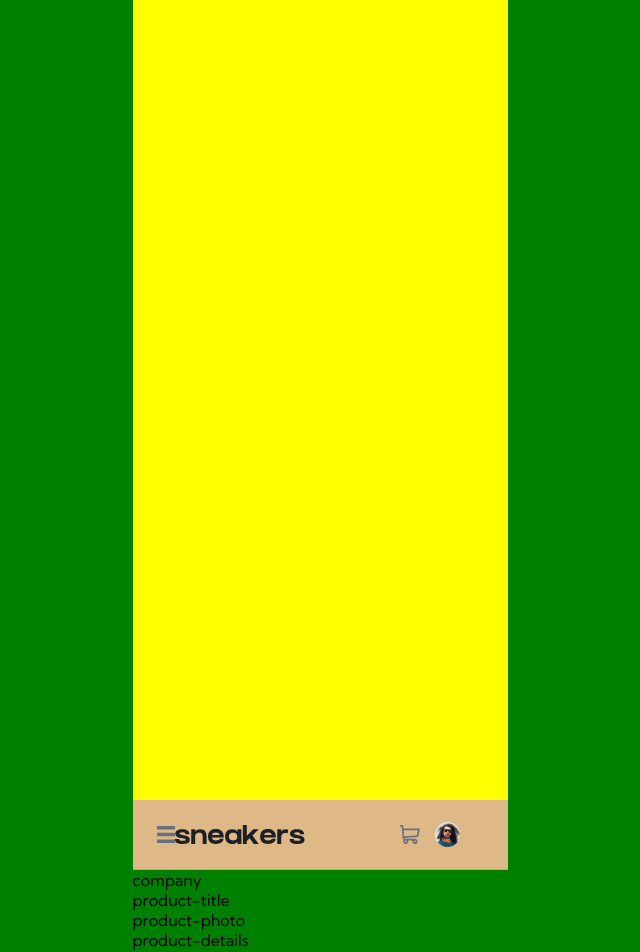
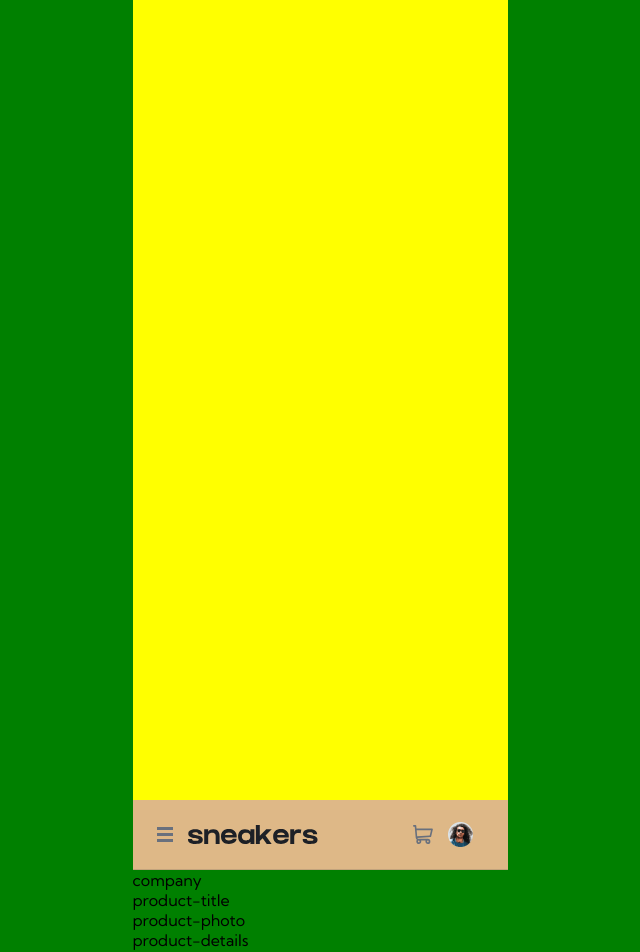
Before and after one commit to j-eick/ecom-productPage, a React (Vite) app: page / in a window 1280 px wide. Shown: the top 952 px of the page, without its empty margins (320-960 px from the left). Built offline with nearby package versions, Linux system fonts and the light colour scheme.

Commit message:
burger styling

```diff
--- a/src/components/BurgerMenu/BurgerMenu.module.css
+++ b/src/components/BurgerMenu/BurgerMenu.module.css
@@ -3,6 +3,8 @@
 }
 @media (min-width: 375px) {
   .burgerMenu {
-    display: block;
+    display: flex;
+    height: 15px;
+    margin-right: 15px;
   }
 }/*# sourceMappingURL=BurgerMenu.module.css.map */
--- a/src/components/BurgerMenu/BurgerMenu.module.scss
+++ b/src/components/BurgerMenu/BurgerMenu.module.scss
@@ -4,6 +4,9 @@
   display: none;
 
   @include mobile {
-    display: block;
+    display: flex;
+    height: 15px;
+
+    margin-right: 15px;
   }
 }
--- a/src/components/BurgerMenu/BurgerMenu.tsx
+++ b/src/components/BurgerMenu/BurgerMenu.tsx
@@ -7,13 +7,7 @@ type burgerProps = {
 export default function BurgerMenu({ onClick }: burgerProps) {
   return (
     <div className={styles.burgerMenu}>
-      <img
-        src="/images/icon-menu.svg"
-        alt="burger_menu"
-        width="18"
-        style={{ display: "flex" }}
-        onClick={onClick}
-      />
+      <img src="/images/icon-menu.svg" alt="burger_menu" onClick={onClick} />
     </div>
   );
 }
```
Also changed, not shown: 1 other file (tests, documents, lock files or other folders).
